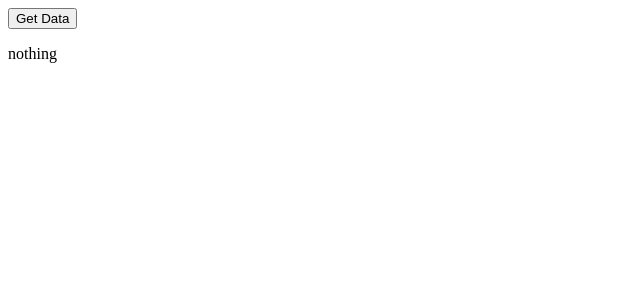
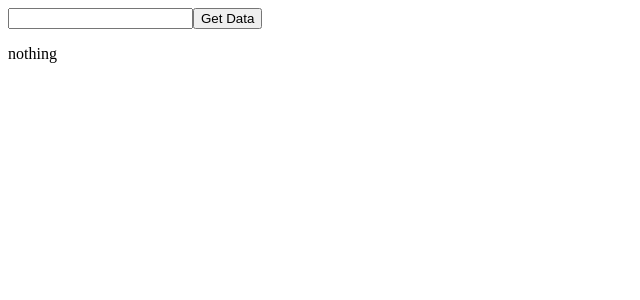
Before and after one commit to scottosmith/clist-next, a Next.js app: page / in a window 1280 px wide. Shown: the top 300 px of the page, without its empty margins (0-640 px from the left). Built offline with nearby package versions, Linux system fonts and the light colour scheme.

Commit message:
Search input

```diff
--- a/pages/api/search/[...params].js
+++ b/pages/api/search/[...params].js
@@ -18,8 +18,8 @@ export default async function handler(req, res) {
     const [area, cat, query] = params;
     const url = `https://${area}.craigslist.org/search/${cat}?query=${query}&hasPic=1`;
     const response = await fetch(url);
-    const text = await response.text();
-    res.status(200).json({ html: text });
+    const html = await response.text();
+    res.status(200).json({ html });
   } catch (error) {
     throw error;
   }
--- a/pages/index.js
+++ b/pages/index.js
@@ -3,10 +3,11 @@ import { useState } from "react";
 
 function Index() {
   const [searchResults, setSearchResults] = useState(null);
+  const [searchValue, setSearchValue] = useState("");
 
   const fetchData = async () => {
-    const req = await fetch("/api/search/stlouis/pho/nikon");
-    const newData = await req.json();
+    const response = await fetch(`/api/search/stlouis/pho/${searchValue}`);
+    const newData = await response.json();
 
     if (newData) {
       let parser = new DOMParser();
@@ -41,10 +42,6 @@ function Index() {
               </span>
               <a href={postUrl}>{title}</a>
             </div>
-            // <img
-            //   key={imgIds[0].slice(2)}
-            //   src={`https://images.craigslist.org/${imgIds[0].slice(2)}_300x300.jpg`}
-            // />
           );
         });
         setSearchResults(htmlResults);
@@ -54,6 +51,11 @@ function Index() {
 
   return (
     <>
+      <input
+        value={searchValue}
+        onChange={(e) => setSearchValue(e.target.value)}
+        type="text"
+      />
       <button onClick={fetchData}>Get Data</button>
       {searchResults ? searchResults.map((result) => result) : <p>nothing</p>}
     </>
```
